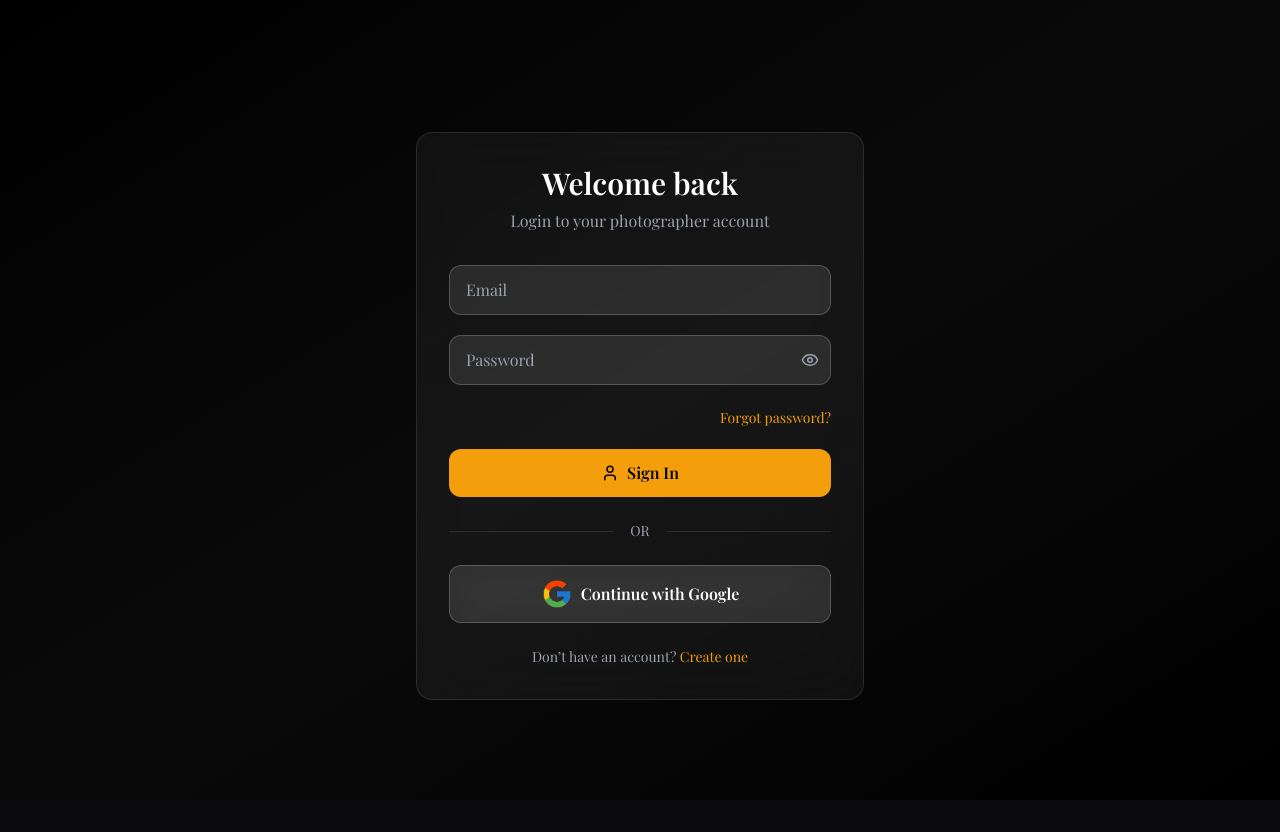
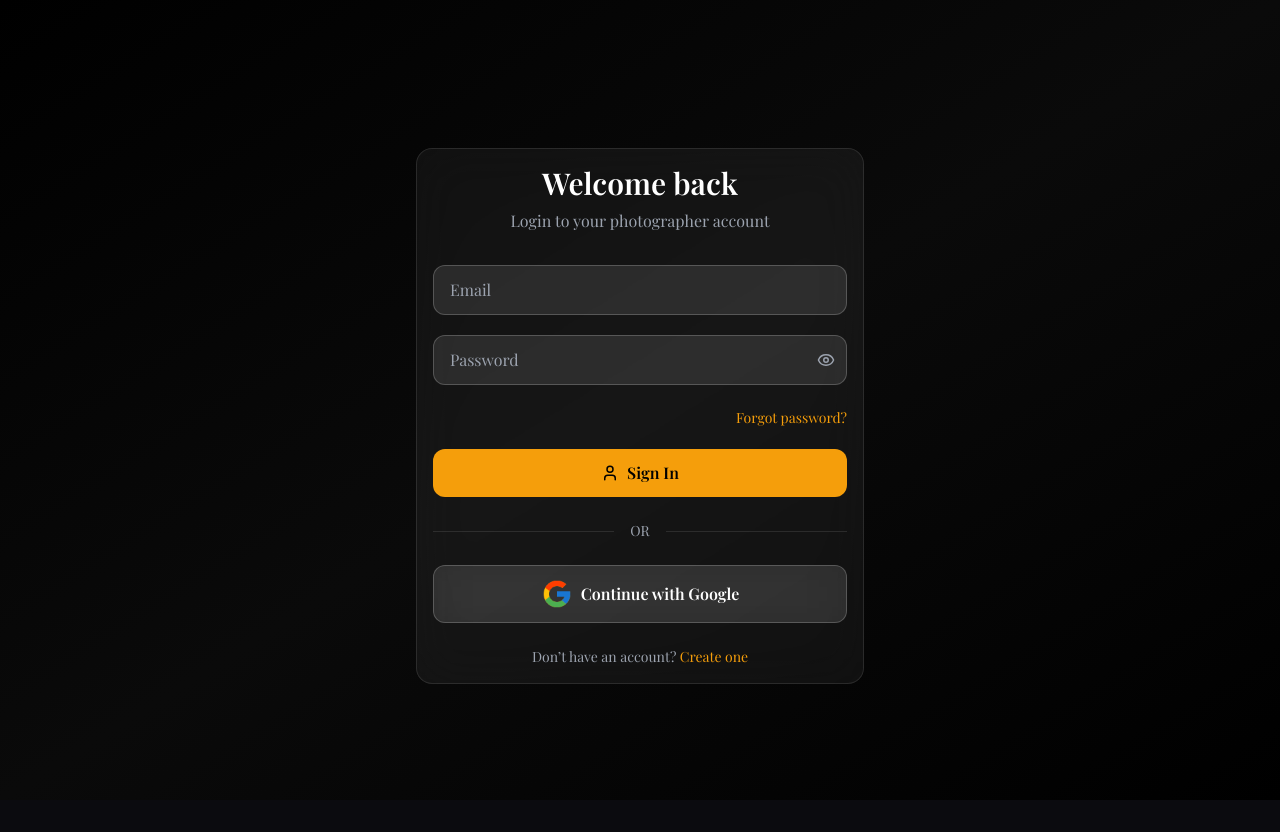
Before and after one commit to AJRGeek280/Portfolio_Platform, a React (Vite) app in the folder client/: page /login in a window 1280 px wide. Built offline with nearby package versions, Linux system fonts and the light colour scheme.

Commit message:
AuthLayout fixes

```diff
--- a/client/src/components/Auth/AuthLayout.jsx
+++ b/client/src/components/Auth/AuthLayout.jsx
@@ -5,7 +5,7 @@ export default function AuthLayout({children,title,subtitle}){
 
 return(
 
-<div className="min-h-screen flex items-center justify-center px-6">
+<div className="min-h-screen flex items-center justify-center px-1">
 
 {/* BACKGROUND */}
 
@@ -16,7 +16,7 @@ return(
 <motion.div
 initial={{opacity:0,y:20}}
 animate={{opacity:1,y:0}}
-className="relative w-full max-w-md bg-white/5 backdrop-blur-xl border border-white/10 rounded-2xl p-8"
+className="relative w-full max-w-md bg-white/5 backdrop-blur-xl border border-white/10 rounded-2xl p-4"
 >
 
 <h2 className="text-3xl font-body font-bold text-white text-center">
```
